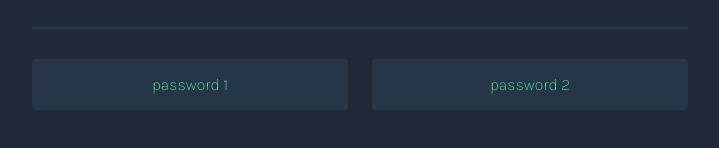
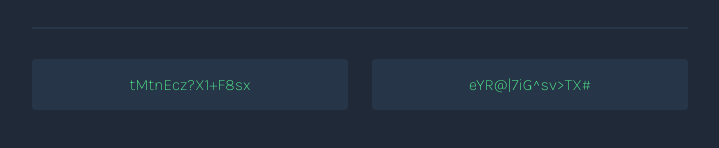
Before and after one commit to iamtreymcgill/Scrimba-Password-Generator, a plain HTML site: page index.html in a window 1280 px wide. Both pictures are taken after a click on the button "Generate passwords". Shown: the part 450-598 px from the top of the page, 280-999 px from the left. Drawn offline with Linux system fonts and the light colour scheme.

Commit message:
Added JavaScript
Correct link in HTML

Finish the first iteration of the completed JavaScript function

```diff
--- a/index.html
+++ b/index.html
@@ -3,7 +3,7 @@
         <link rel="preconnect" href="https://fonts.googleapis.com">
         <link rel="preconnect" href="https://fonts.gstatic.com" crossorigin>
         <link href="https://fonts.googleapis.com/css2?family=Karla:ital,wght@0,200..800;1,200..800&display=swap" rel="stylesheet">
-        <link href="https://fonts.googleapis.com/css2?family=Inter:ital,opsz,wght@0500&display=swap" rel="stylesheet">
+        <link href="https://fonts.googleapis.com/css2?family=Inter:opsz,wght@14..32,500&display=swap" rel="stylesheet">
         <link rel="stylesheet" href="index.css">
     </head>
     <body>
@@ -17,8 +17,8 @@
             <div id="pw-container">
                 <hr class="divider">
                 <div id="pw-fields">
-                    <p id="pw-field-01" class="pw-field">password 1</p>
-                    <p id="pw-field-02" class="pw-field">password 2</p>
+                    <p id="pw-el-1" class="pw-field"></p>
+                    <p id="pw-el-2" class="pw-field"></p>
                 </div>
             </div>
         </div>
--- a/index.js
+++ b/index.js
@@ -1,9 +1,24 @@
 const characters = ["A","B","C","D","E","F","G","H","I","J","K","L","M","N","O","P","Q","R","S","T","U","V","W","X","Y","Z","a","b","c","d","e","f","g","h","i","j","k","l","m","n","o","p","q","r","s","t","u","v","w","x","y","z", "0", "1", "2", "3", "4", "5", "6", "7", "8", "9","~","`","!","@","#","$","%","^","&","*","(",")","_","-","+","=","{","[","}","]",",","|",":",";","<",">",".","?",
 "/"];
 
+let pwEl1 = document.getElementById("pw-el-1") // grabbing element for password 1
+let pwEl2 = document.getElementById("pw-el-2")// grabbing element for password 2
 
+function getCharacter() { // obtain a random character from characters's array
+    let i = Math.floor(Math.random() * characters.length) // use to create a random number that will be set to the variable i (index)
+    let character = characters[i] // created variable called character and use the random number as the index to pull a random character from the characters array
+    return character //returns one character
+}
 
+function generatePassword() {  // establish the length of the password | could make it more dynamic by using input from user
+    let result = "" // empty string variable
+    for (let i = 0; i < 15; i++){ // runs loop 15 times
+        result += getCharacter() // runs function 15 times and add it to empty string value called result
+    }
+    return result // returns the 15 characters after the loop is finish
+}
 
-function randomPassword() {
-
+function randomPassword() { // inputs characters
+    pwEl1.textContent = generatePassword() //adds the result of generatePassword() to the paragraph in HTML for password 1
+    pwEl2.textContent = generatePassword() //adds the result of generatePassword() to the paragraph in HTML for password 2
 }
```
